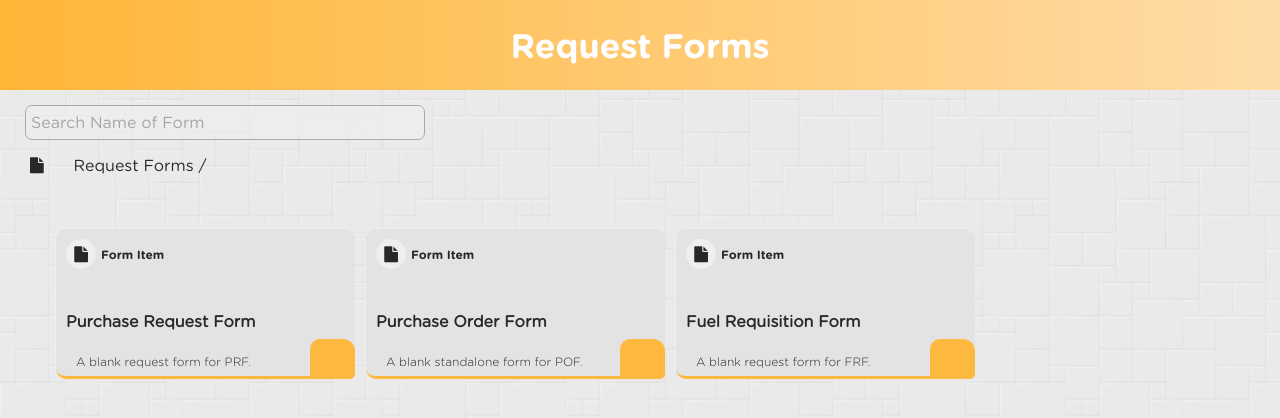
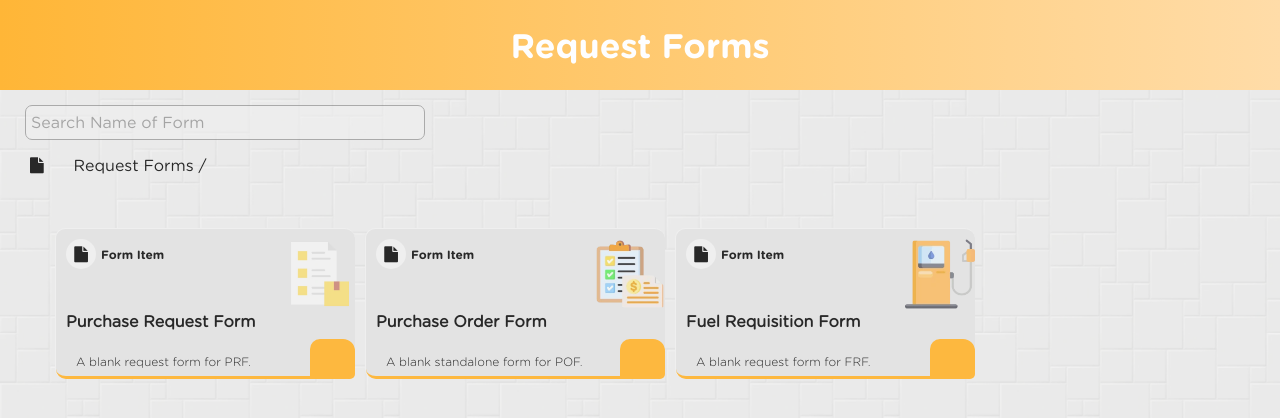
Before and after one commit to ItsAtomTech/OP_System, a Flask app: page /request_forms in a window 1280 px wide. Shown: the top 418 px of the page. Run offline with Flask 3, Linux system fonts and the light colour scheme; data that the repository does not hold is empty.

Commit message:
Added Distinguishable Icons for form cards on both Form Collections and Files Card

```diff
--- a/website/api_handles.py
+++ b/website/api_handles.py
@@ -926,19 +926,6 @@ def updatePurchaseReqStatus():
 @login_required
 def get_lastest_order_id():
     try:
-        latest_id = db.session.query(func.max(PurchaseOrder.order_id)).scalar() or 0
-
-        return {"type": "success", "message": "Last inserted id", "id": latest_id}
-
-    except Exception as e:
-        return {"type": "error", "message": str(e)}
-
-
-
-@api_handles.route('/get_lastest_standalone_order_id', methods=['GET','POST'])
-@login_required
-def get_lastest_standalone_order_id():
-    try:
         candidate = db.session.query(func.max(PurchaseOrder.order_id)).scalar() or 0
 
         for attempt in range(10000):
@@ -949,7 +936,26 @@ def get_lastest_standalone_order_id():
             if not taken:
                 break
 
-            candidate += 1
+        return {"type": "success", "message": "Last inserted id", "id": candidate}
+
+    except Exception as e:
+        return {"type": "error", "message": str(e)}
+
+
+@api_handles.route('/get_lastest_standalone_order_id', methods=['GET','POST'])
+@login_required
+def get_lastest_standalone_order_id():
+    try:
+        candidate = db.session.query(func.max(PurchaseOrder.order_id)).scalar() or 0
+
+        for attempt in range(10000):
+            taken = PurchaseOrder.query.filter(
+                PurchaseOrder.po_no.in_([str(candidate), str(candidate).zfill(5)])
+            ).first()
+
+            if not taken:
+                break
+
 
         return {"type": "success", "message": "order count", "count": candidate}
 
--- a/website/static/css/form_cards.css
+++ b/website/static/css/form_cards.css
@@ -83,6 +83,7 @@
   animation-delay: calc(var(--i) * 0.2s);
   border-top:solid var(--primary_background) 1px;
   border-left:solid var(--primary_background) 1px;
+  position:relative;
   /* filter:brightness(1.05); */
 
 }
@@ -215,15 +216,25 @@
 }
 
 
+
+.card_decor_icon{
+	position:absolute;
+	aspect-ratio:auto;
+	opacity:0.7;
+	height:70px;
+	z-index:0;
+	right:0;
+	top:0;
+	margin-top:10px;
+	pointer-events:none;
+}
+
+
+
 .top_container{
 	position:relative;
 
 }
-
-
-
-
-
 
 
 
--- a/website/static/js/form_collections.js
+++ b/website/static/js/form_collections.js
@@ -12,8 +12,10 @@ const formCollections =  [
 		"file_link": "purchase_files_table",
 		"file_description": "Request files of PRF.",
 		"company_id": "2",
+		"card_logo": "icons/prq.webp",
 
 		"tab_icon": "fa-shopping-cart",
+
 
 	},
 	{
@@ -21,7 +23,8 @@ const formCollections =  [
 		"small_description": "A blank standalone form for POF.",
 		"link":"purchase_order_standalone",
 		"form_id": 3,
-		"filed": true, //Indicates Wheter this item also shows as File on Request Files
+		"filed": true, //Indicates Wether this item also shows as File on Request Files
+		"card_logo": "icons/poq.webp",
 
 		"file_name": "Purchase Order Files",
 		"file_link": "purchase_orders_table",
@@ -38,6 +41,7 @@ const formCollections =  [
 		"form_id": 2,
 		"filed": true,
 		"company_id": "1",
+		"card_logo": "icons/frq.webp",
 
 
 		"file_name": "Fuel Requisition Files",
--- a/website/static/js/forms_gallery_page.js
+++ b/website/static/js/forms_gallery_page.js
@@ -20,6 +20,15 @@ function loadAllFormsToView(){
 		let text_details = tag("text_details",clone)[0];
 		let index = tag("index",clone)[0];
 
+
+		if(each.card_logo){
+			let logo_img = make("img");
+				logo_img.src = STATIC_ASSETS + "images/" + each.card_logo;
+				logo_img.classList.add("card_decor_icon");
+				logo_img.setAttribute("innert","");
+
+			index.appendChild(logo_img);
+		}
 
 
 		name.innerText = each.name;
--- a/website/templates/base_headless.html
+++ b/website/templates/base_headless.html
@@ -85,6 +85,12 @@
 <script src="{{ url_for('static', filename='js/tooltip.js') }}"></script>
 <script src="{{ url_for('static', filename='js/context_menu.js') }}"></script>
 
+<script>
+let STATIC_ASSETS = "{{ url_for('static', filename='') }}";
+
+
+</script>
+
 {% if config.DEBUG %}
 <script defer src="{{ url_for('static', filename='js/smart_reload.js') }}"></script>
 {% endif %}
```
Also changed, not shown: website/static/js/files_gallery_page.js (+11 -0 lines), website/static/images/icons/frq.webp (added), website/static/images/icons/poq.webp (added), website/static/images/icons/prq.webp (added).
